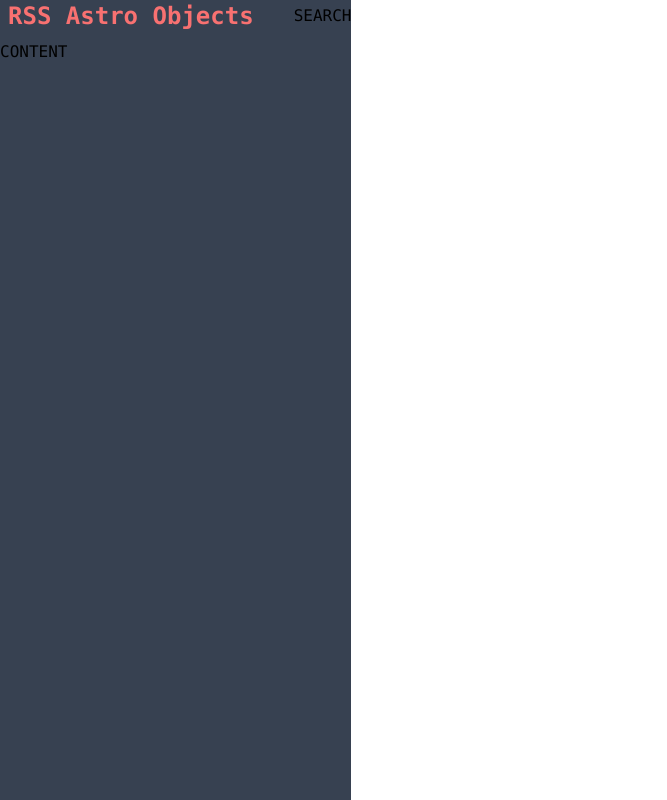
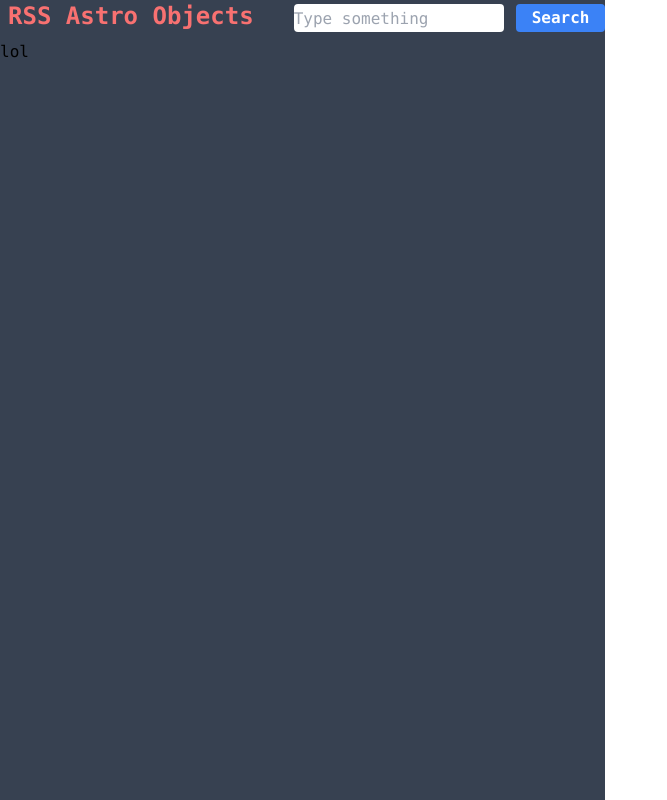
Before and after one commit to ffriday/rssreact, a Next.js app: page / in a window 1280 px wide. Shown: the whole page, without its empty margins (0-667 px from the left). Built offline with nearby package versions, Linux system fonts and the light colour scheme.

Commit message:
feat: add basic search functionality

```diff
--- a/package.json
+++ b/package.json
@@ -10,7 +10,7 @@
     "lint:fix": "next lint --fix",
     "format:fix": "npx prettier . --write",
     "prepare": "husky install",
-    "test": "vitest",
+    "test": "vitest run",
     "coverage": "vitest run --coverage"
   },
   "dependencies": {
--- a/src/components/constants/types.ts
+++ b/src/components/constants/types.ts
@@ -82,4 +82,5 @@ export enum QueryParams {
   pageSize = 'pageSize',
   defaultPageSize = '10',
   uid = 'uid',
+  searcInputName = 'search',
 }
--- a/src/components/helpers/helpers.ts
+++ b/src/components/helpers/helpers.ts
@@ -1,4 +1,3 @@
-import { isRouteErrorResponse } from 'react-router-dom';
 import { LSKey, QueryParams } from '../constants/types';
 
 export const loadLastSearch = (): string =>
@@ -7,12 +6,5 @@ export const loadLastSearch = (): string =>
 export const loadPaseSize = (): string =>
   window.localStorage.getItem(LSKey.pageSize) ?? QueryParams.defaultPageSize;
 
-export const getErrorMessage = (error: unknown) => {
-  let message = '';
-  if (isRouteErrorResponse(error)) {
-    message = `${error.status} ${error.statusText}`;
-  } else if (error instanceof Error) {
-    message = error.message;
-  }
-  return message;
-};
+export const getQuery = (query: string | string[] | undefined): string =>
+  query === undefined ? '' : typeof query === 'string' ? query : query[0];
--- a/src/components/search/Search.tsx
+++ b/src/components/search/Search.tsx
@@ -1,5 +1,35 @@
-export default function Search(): JSX.Element {
+import { GetServerSideProps, InferGetServerSidePropsType } from "next";
+import { useRouter } from "next/navigation";
+import { FormEvent } from "react";
+import { QueryParams } from "../constants/types";
+
+type TSearchProps = {
+  searchQuery: string;
+}
+
+export default function Search({searchQuery}: TSearchProps): JSX.Element {
+  const router = useRouter();
+
+  const search = (event: FormEvent<HTMLFormElement>): void => {
+    event.preventDefault();
+    const query = new FormData(event.currentTarget).get(QueryParams.searcInputName) || '';
+    router.push(query.toString());
+  };
+
   return (
-    <h1>SEARCH</h1>
+    <form className="flex" onSubmit={(event) => search(event)}>
+      <input
+        defaultValue={searchQuery}
+        placeholder="Type something"
+        className="flex h-6 sm:h-7 ml-2 sm:ml-0 content-center justify-center flex-wrap rounded mt-1"
+        type={QueryParams.searcInputName}
+        name={QueryParams.searcInputName}
+      ></input>
+      <button
+        className="flex h-6 sm:h-7 content-center justify-center flex-wrap bg-blue-500 hover:bg-blue-700 text-white font-bold py-2 px-4 rounded ml-3 mt-1"
+      >
+        Search
+      </button>
+    </form>
   );
 }
--- /dev/null
+++ b/src/pages/[search].tsx
@@ -0,0 +1,25 @@
+import { getQuery } from '@/components/helpers/helpers';
+import { ContentLayout, RootLayout, SearchLayout } from '@/components/layout';
+import Search from '@/components/search/Search';
+import { GetServerSideProps, InferGetServerSidePropsType } from 'next';
+import { useRouter } from 'next/router';
+
+type THomeProps = {
+  searchQuery: string;
+}
+
+export const getServerSideProps: GetServerSideProps<THomeProps> = (async ({query}) => {
+  return { props: { searchQuery: getQuery(query.search) } };
+})
+
+export default function Home({searchQuery}: InferGetServerSidePropsType<typeof getServerSideProps>) {
+
+  return (
+      <RootLayout>
+        <SearchLayout>
+          <Search searchQuery={searchQuery}/>
+        </SearchLayout>
+        <ContentLayout>lol</ContentLayout>
+      </RootLayout>
+  );
+}
--- a/src/pages/_app.tsx
+++ b/src/pages/_app.tsx
@@ -1,5 +1,6 @@
-import '@/styles/globals.css'
-import type { AppProps } from 'next/app'
+import '@/styles/globals.css';
+import type { AppProps } from 'next/app';
+import { FC } from 'react';
 
 export default function App({ Component, pageProps }: AppProps) {
   return <Component {...pageProps} />
--- a/src/pages/index.tsx
+++ b/src/pages/index.tsx
@@ -1,13 +1,24 @@
-import { ContentLayout, RootLayout, SearchLayout } from "@/components/layout";
-import Search from "@/components/search/Search";
+import { ContentLayout, RootLayout, SearchLayout } from '@/components/layout';
+import Search from '@/components/search/Search';
+import { GetServerSideProps, InferGetServerSidePropsType } from 'next';
 
-export default function Home() {
-  return(
-    <RootLayout>
-      <SearchLayout>
-        <Search />
-      </SearchLayout>
-      <ContentLayout>CONTENT</ContentLayout>
-    </RootLayout>
+type THomeProps = {
+  test: string;
+}
+
+export const getServerSideProps = (async (context) => {
+  return { props: { test: 'foo' } }
+}) satisfies GetServerSideProps<THomeProps>
+
+export default function Home({test}: InferGetServerSidePropsType<typeof getServerSideProps>) {
+  console.log('>>>', test)
+
+  return (
+      <RootLayout>
+        <SearchLayout>
+          <Search test={test}/>
+        </SearchLayout>
+        <ContentLayout>lol</ContentLayout>
+      </RootLayout>
   );
 }
```
